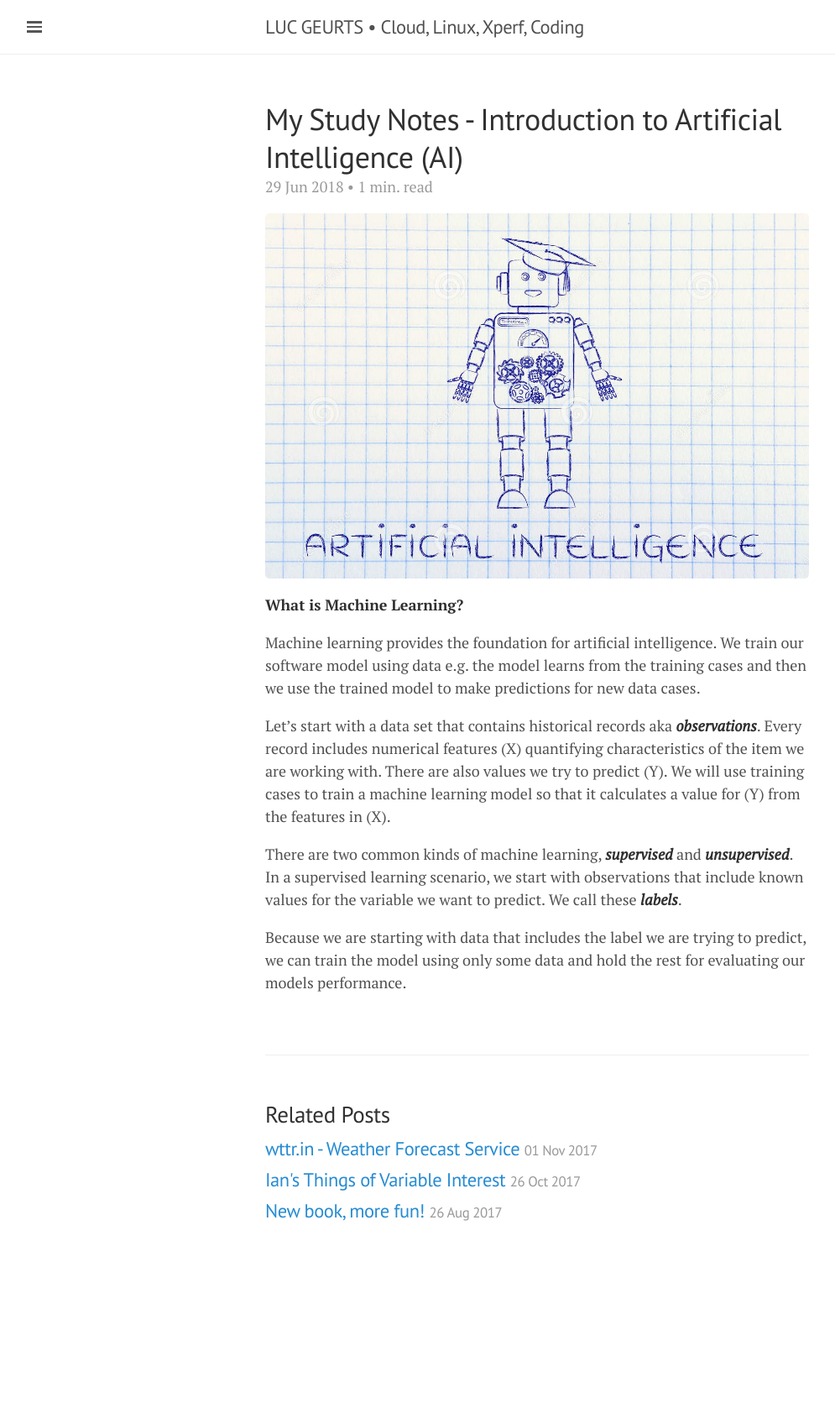
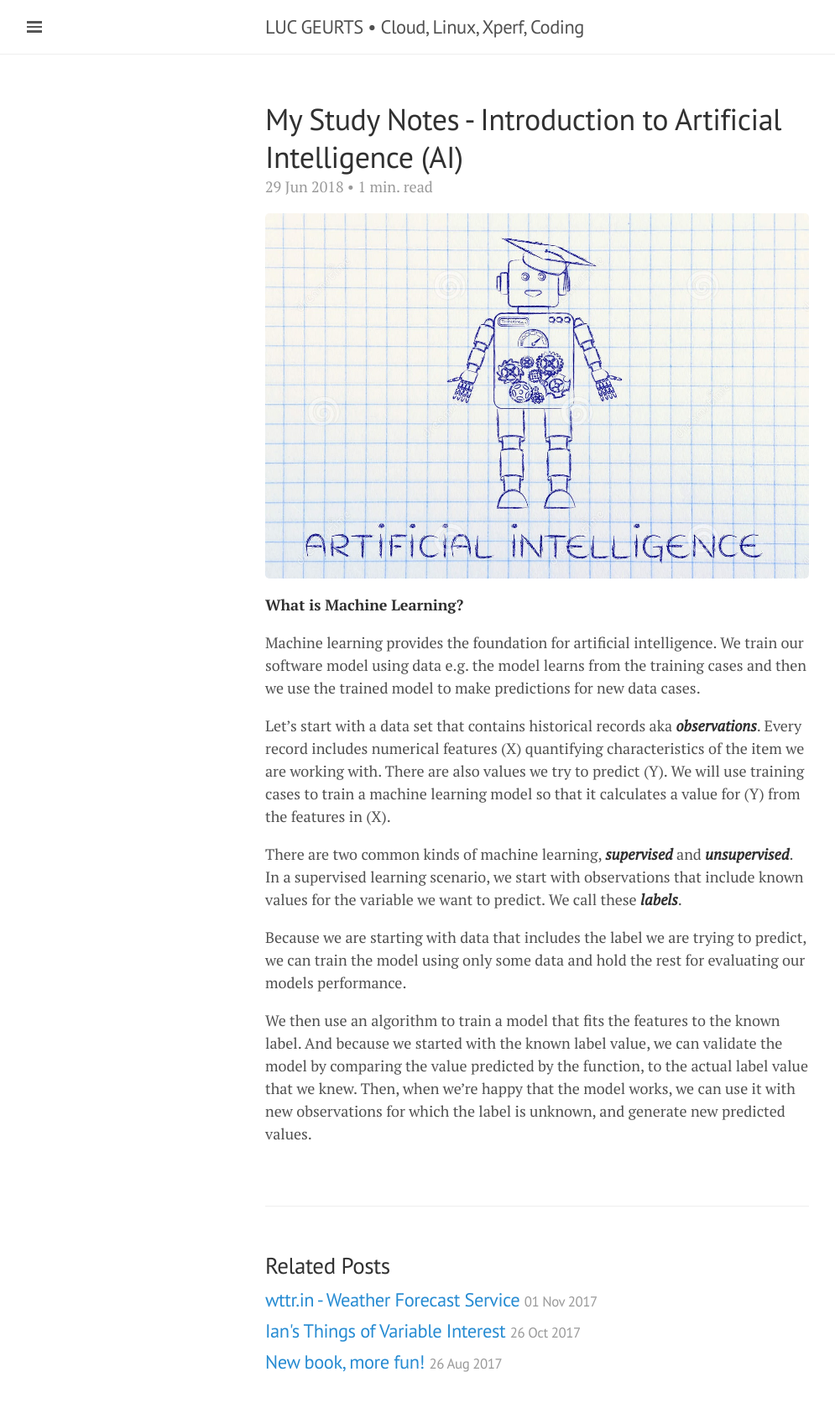
Before and after one commit to lgeurts/lgeurts.github.io, a Jekyll site: the page built from _posts/2018-06-29-introduction-to-artificial-intelligence.md, in a window 1280 px wide. Shown: the whole page at 84% size, without its empty margins (0-995 px from the left). Built offline with Jekyll 4.4.1, drawn with Linux system fonts in a browser that asks for light colours; nearby versions of some CDN libraries; comment, search, counter and statistics services are not loaded; before the commit the page ends 1510 px from its top, so only the background shows below that.

Commit message:
Update 2018-06-29-introduction-to-artificial-intelligence.md

```diff
--- a/_posts/2018-06-29-introduction-to-artificial-intelligence.md
+++ b/_posts/2018-06-29-introduction-to-artificial-intelligence.md
@@ -19,3 +19,5 @@ There are also values we try to predict (Y). We will use training cases to train
 There are two common kinds of machine learning, ***supervised*** and ***unsupervised***. In a supervised learning scenario, we start with  observations that include known values for the variable we want to predict. We call these ***labels***.
 
 Because we are starting with data that includes the label we are trying to predict, we can train the model using only some data and hold the rest for evaluating our models performance.
+
+We then use an algorithm to train a model that fits the features to the known label. And because we started with the known label value, we can validate the model by comparing the value predicted by the function, to the actual label value that we knew. Then, when we're happy that the model works, we can use it with new observations for which the label is unknown, and generate new predicted values.
```
